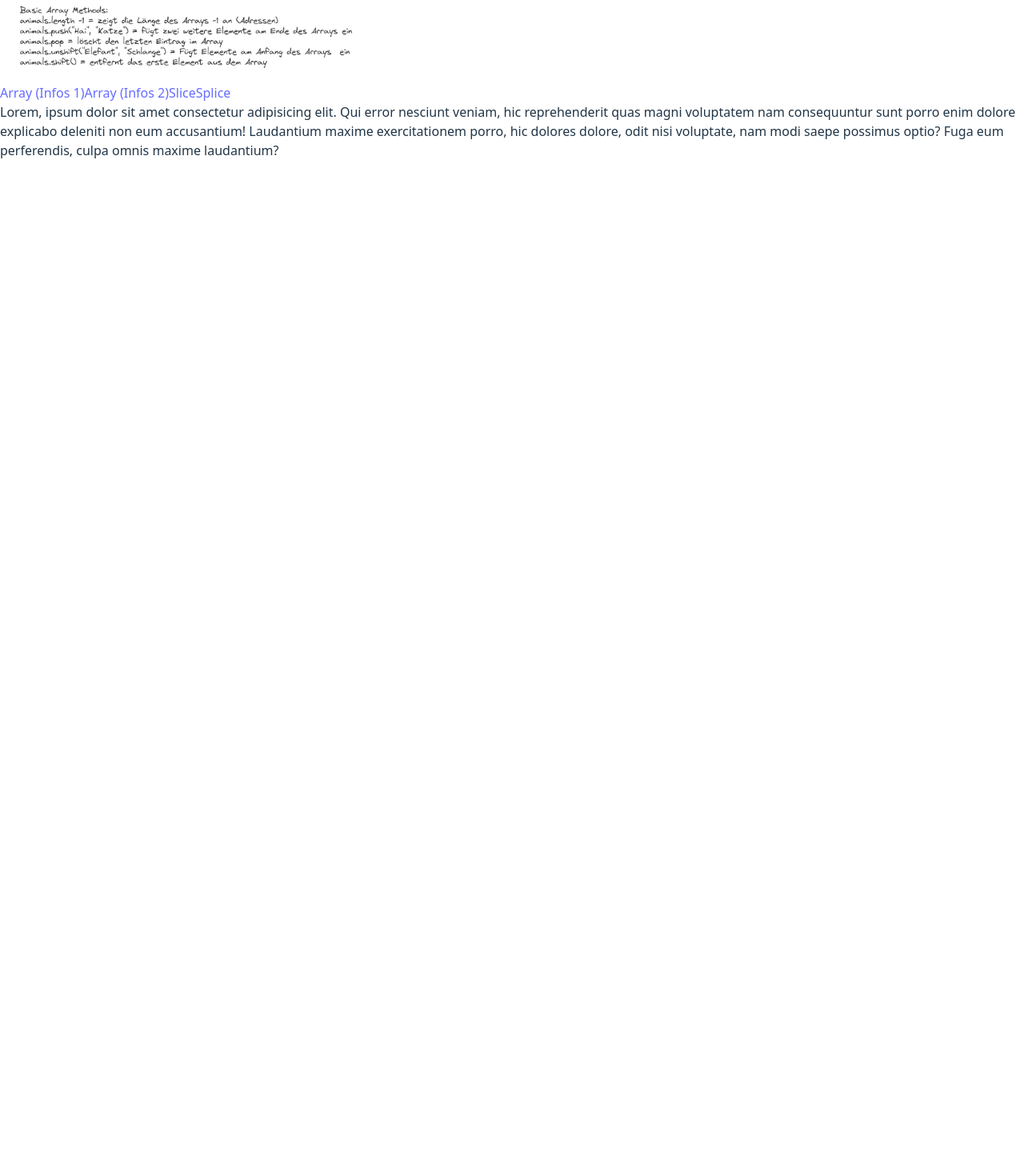
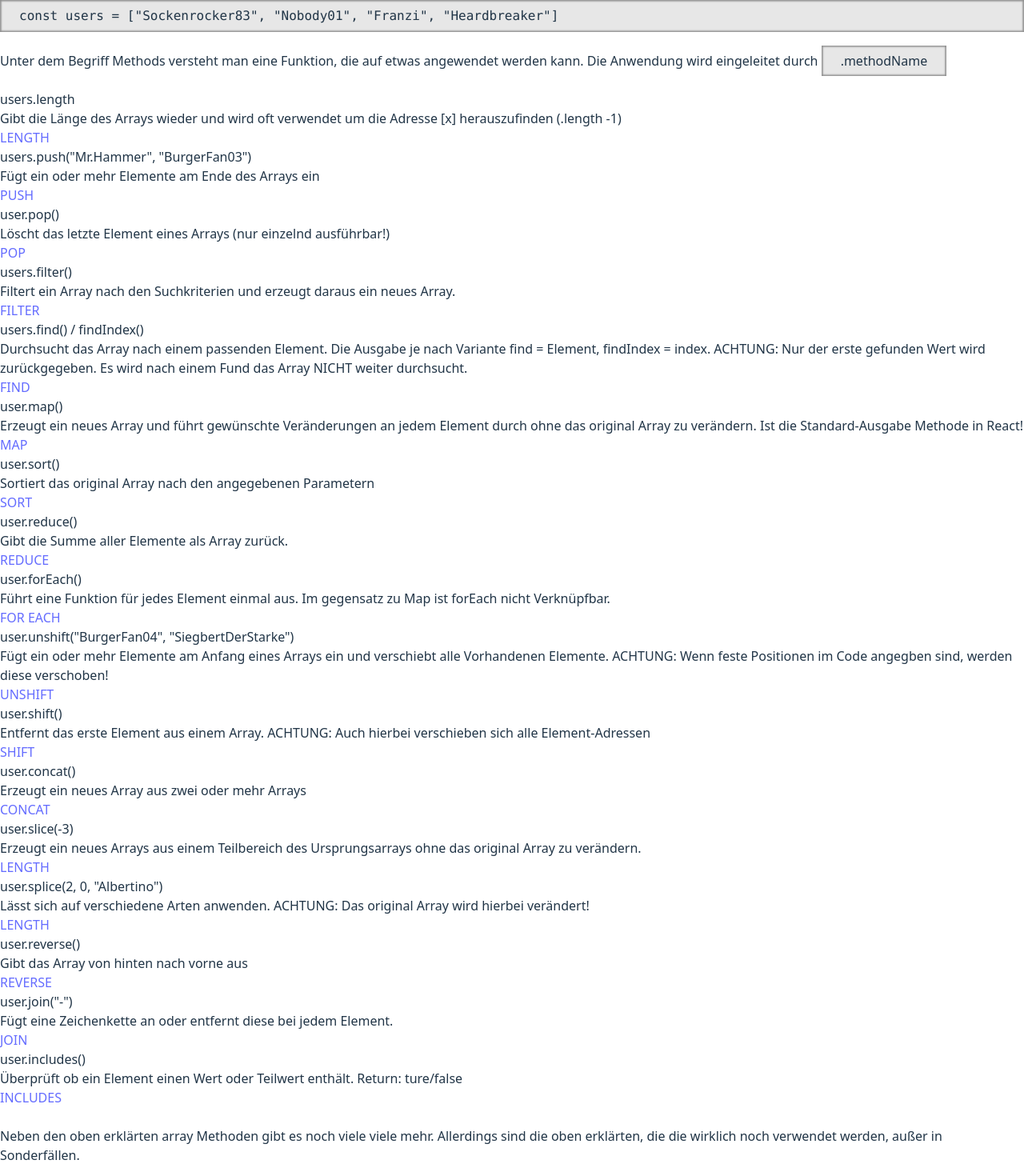
Before and after one commit to MartinKruess/webDevCollecion, a React (Vite) app: page / in a window 1280 px wide. Shown: the part 904-2374 px from the top of the page at 80% size. Before the commit the page ends 1104 px from the top, so only its background shows below. Built offline with nearby package versions, Linux system fonts and the light colour scheme.

Commit message:
array finished

```diff
--- a/src/App.css
+++ b/src/App.css
@@ -7,6 +7,10 @@
   margin: 0;
   padding: 0;
   box-sizing: border-box;
+}
+
+p{
+  padding: 1.5rem 0;
 }
 
 
--- /dev/null
+++ b/src/assets/arrayMethods.jsx
@@ -0,0 +1,104 @@
+export const arrayMethods = [
+  {
+    command: 'users.length',
+    description: 'Gibt die Länge des Arrays wieder und wird oft verwendet um die Adresse [x] herauszufinden (.length -1)',
+    urlName: 'LENGTH',
+    url: 'https://developer.mozilla.org/en-US/docs/Web/JavaScript/Reference/Global_Objects/Array/length',
+  },
+  {
+    command: 'users.push("Mr.Hammer", "BurgerFan03")',
+    description: 'Fügt ein oder mehr Elemente am Ende des Arrays ein',
+    urlName: 'PUSH',
+    url: 'https://developer.mozilla.org/en-US/docs/Web/JavaScript/Reference/Global_Objects/Array/push',
+  },
+  {
+    command: 'user.pop()',
+    description: 'Löscht das letzte Element eines Arrays (nur einzelnd ausführbar!)',
+    urlName: 'POP',
+    url: 'https://developer.mozilla.org/en-US/docs/Web/JavaScript/Reference/Global_Objects/Array/pop',
+  },
+  {
+    command: 'users.filter()',
+    description: 'Filtert ein Array nach den Suchkriterien und erzeugt daraus ein neues Array.',
+    urlName: 'FILTER',
+    url: 'https://developer.mozilla.org/en-US/docs/Web/JavaScript/Reference/Global_Objects/Array/filter',
+  },
+  {
+    command: 'users.find() / findIndex()',
+    description: 'Durchsucht das Array nach einem passenden Element. Die Ausgabe je nach Variante find = Element, findIndex = index. ACHTUNG: Nur der erste gefunden Wert wird zurückgegeben. Es wird nach einem Fund das Array NICHT weiter durchsucht.',
+    urlName: 'FIND',
+    url: 'https://developer.mozilla.org/en-US/docs/Web/JavaScript/Reference/Global_Objects/Array/find',
+  },
+  {
+    command: 'user.map()',
+    description: 'Erzeugt ein neues Array und führt gewünschte Veränderungen an jedem Element durch ohne das original Array zu verändern. Ist die Standard-Ausgabe Methode in React!',
+    urlName: 'MAP',
+    url: 'https://developer.mozilla.org/en-US/docs/Web/JavaScript/Reference/Global_Objects/Array/Map',
+  },
+  {
+    command: 'user.sort()',
+    description: 'Sortiert das original Array nach den angegebenen Parametern',
+    urlName: 'SORT',
+    url: 'https://developer.mozilla.org/en-US/docs/Web/JavaScript/Reference/Global_Objects/Array/sort',
+  },
+  {
+    command: 'user.reduce()',
+    description: 'Gibt die Summe aller Elemente als Array zurück.',
+    urlName: 'REDUCE',
+    url: 'https://developer.mozilla.org/en-US/docs/Web/JavaScript/Reference/Global_Objects/Array/reduce',
+  },
+  {
+    command: 'user.forEach()',
+    description: 'Führt eine Funktion für jedes Element einmal aus. Im gegensatz zu Map ist forEach nicht Verknüpfbar.',
+    urlName: 'FOR EACH',
+    url: 'https://developer.mozilla.org/en-US/docs/Web/JavaScript/Reference/Global_Objects/Array/forEach',
+  },
+  {
+    command: 'user.unshift("BurgerFan04", "SiegbertDerStarke")',
+    description: 'Fügt ein oder mehr Elemente am Anfang eines Arrays ein und verschiebt alle Vorhandenen Elemente. ACHTUNG: Wenn feste Positionen im Code angegben sind, werden diese verschoben!',
+    urlName: 'UNSHIFT',
+    url: 'https://developer.mozilla.org/en-US/docs/Web/JavaScript/Reference/Global_Objects/Array/unshift',
+  },
+  {
+    command: 'user.shift()',
+    description: 'Entfernt das erste Element aus einem Array. ACHTUNG: Auch hierbei verschieben sich alle Element-Adressen',
+    urlName: 'SHIFT',
+    url: 'https://developer.mozilla.org/en-US/docs/Web/JavaScript/Reference/Global_Objects/Array/shift',
+  },
+  {
+    command: 'user.concat()',
+    description: 'Erzeugt ein neues Array aus zwei oder mehr Arrays',
+    urlName: 'CONCAT',
+    url: 'https://developer.mozilla.org/en-US/docs/Web/JavaScript/Reference/Global_Objects/Array/concat',
+  },
+  {
+    command: 'user.slice(-3)',
+    description: 'Erzeugt ein neues Arrays aus einem Teilbereich des Ursprungsarrays ohne das original Array zu verändern.',
+    urlName: 'LENGTH',
+    url: 'https://developer.mozilla.org/en-US/docs/Web/JavaScript/Reference/Global_Objects/Array/slice',
+  },
+  {
+    command: 'user.splice(2, 0, "Albertino")',
+    description: 'Lässt sich auf verschiedene Arten anwenden. ACHTUNG: Das original Array wird hierbei verändert!',
+    urlName: 'LENGTH',
+    url: 'https://developer.mozilla.org/en-US/docs/Web/JavaScript/Reference/Global_Objects/Array/splice',
+  },
+  {
+    command: 'user.reverse()',
+    description: 'Gibt das Array von hinten nach vorne aus',
+    urlName: 'REVERSE',
+    url: 'https://developer.mozilla.org/en-US/docs/Web/JavaScript/Reference/Global_Objects/Array/reverse',
+  },
+  {
+    command: 'user.join("-")',
+    description: 'Fügt eine Zeichenkette an oder entfernt diese bei jedem Element.',
+    urlName: 'JOIN',
+    url: 'https://developer.mozilla.org/en-US/docs/Web/JavaScript/Reference/Global_Objects/Array/join',
+  },
+  {
+    command: 'user.includes()',
+    description: 'Überprüft ob ein Element einen Wert oder Teilwert enthält. Return: ture/false',
+    urlName: 'INCLUDES',
+    url: 'https://developer.mozilla.org/en-US/docs/Web/JavaScript/Reference/Global_Objects/Array/includes',
+  },
+]
--- a/src/comps/array.jsx
+++ b/src/comps/array.jsx
@@ -1,4 +1,5 @@
 import { useEffect, useState } from "react"
+import { arrayMethods } from "../assets/arrayMethods"
 
 export const Array = () => {
   const [isWatched, setIsWatched] = useState(false)
@@ -7,6 +8,7 @@ export const Array = () => {
 
   return (
     <article>
+      {/* ------------- ARRAY ------------- */}
       <h2 className="font-extrabold text-3xl my-5">Array</h2>
       <p className="my-4">
         Ein Array kann man als eine Art Daten-Container verstehen, der einzelne Elemente in einem Cluster zusammenfasst. Der grundaufbau eines Arrays wird wie folgt aufgebaut
@@ -20,13 +22,37 @@ export const Array = () => {
           const users = ["Sockenrocker83", "Nobody01", "Franzi", "Heardbreaker"]<br />
         </code>
       </pre>
+      <p>
+        Ein Array sollte übrigens immer als const Variable erstellt werden und dafür gibt es gute gründe. In einem Array sind wichtige Daten, die man nicht ausversehen überschreiben möchte und ein weiterer gute Punkt ist die Weiterverarbeitung. Bei der Weiterverarbeitung mit Methoden, in Loops oder beim Rechnen könnten Fehler passieren und dabei passiert es manchmal, dass man plötzlich kein Array sondern einen String hat. Die Konsole zeigt hierbei keinen Fehler an und die Ausgabe im Terminal sieht der erwarteten Ausgabe sehr ähnlich. Solche Fehler zu finden ist manchmal recht Tricky.
+      </p>
 
+      {/* ------------- METHODS ------------- */}
       <h3 className="font-extrabold text-2xl my-5">Array Methods Grundlagen</h3>
       <pre className="code">
         <code>
           const users = ["Sockenrocker83", "Nobody01", "Franzi", "Heardbreaker"]<br />
         </code>
       </pre>
+      <p>
+        Unter dem Begriff Methods versteht man eine Funktion, die auf etwas angewendet werden kann. Die Anwendung wird eingeleitet durch <span className="code">.methodName</span>
+      </p>
+      <div className="my-8">
+        <ul className="flex flex-wrap">
+          {arrayMethods.map((method, i) => (
+            <>
+              <li className="w-2/5 py-2 font-bold">{method.command}</li>
+              <li className="w-2/5 py-2">{method.description}</li>
+              <li className="w-1/5 py-2 text-center">
+              <a href={method.url} target="_blank" rel="noopener noreferrer">{method.urlName}</a>
+              </li>
+            </>
+          ))}
+        </ul>
+        <p>
+          Neben den oben erklärten array Methoden gibt es noch viele viele mehr. Allerdings sind die oben erklärten, die die wirklich noch verwendet werden, außer in Sonderfällen.
+        </p>
+      </div>
+      {/* ------------- IMAGE ------------- */}
       <div className="imgContainer" >
         {isWatched ? (
           <img  className="imgHover" onClick={() => setIsWatched(!isWatched)}  src="./images/array.png" alt="" />
@@ -34,13 +60,14 @@ export const Array = () => {
           <img  className="imgNormal" onClick={() => setIsWatched(!isWatched)}  src="./images/array.png" alt="" />
         )}
       </div>
+
+      {/* ------------- LINKS ------------- */}
       <div className="flex flex-wrap gap-5 text-xl pb-10">
         <a href="https://www.mediaevent.de/javascript/array.html" target="_blank" >Array (Infos 1)</a>
         <a href="https://www.programiz.com/javascript/array" target="_blank" >Array (Infos 2)</a>
-        <a href="https://developer.mozilla.org/en-US/docs/Web/JavaScript/Reference/Global_Objects/Array/slice" target="_blank" >Slice</a>
-        <a href="https://www.w3schools.com/jsref/jsref_splice.asp" target="_blank" >Splice</a>
+        <a href="https://www.youtube.com/watch?v=7W4pQQ20nJg" target="_blank" >Array (Video)</a>
+        <a href="https://www.youtube.com/watch?v=SXb5LN_opbA&list=PLgBH1CvjOA62PBFIDq55-S6Beivje30A2" target="_blank" >Array Methods (Video)</a>
       </div>
-
     </article>
   )
 }
```
